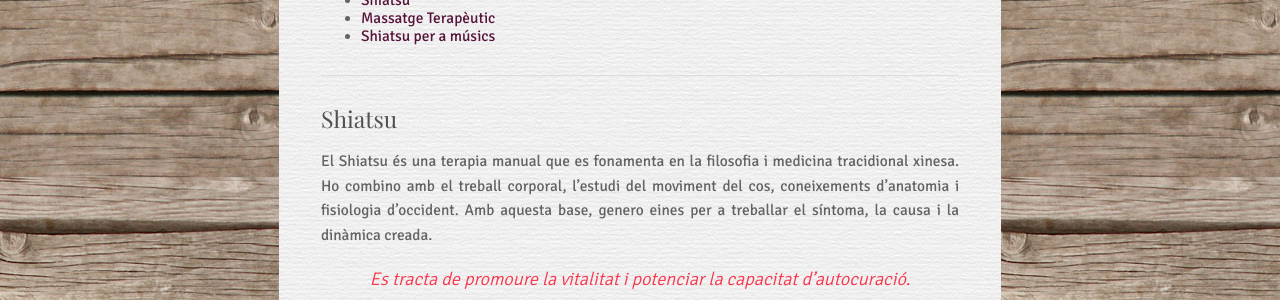
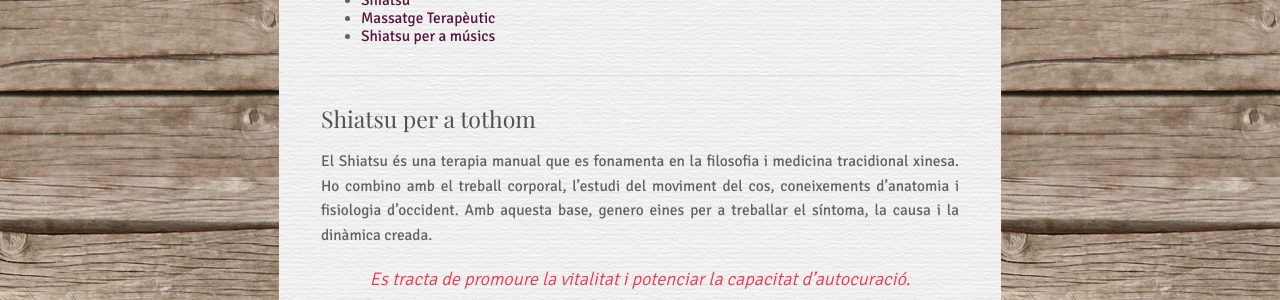
Before and after one commit to agustibr/shiatsu.nuriabelloc.com, a Jekyll site: the page built from 1-sessions.md, in a window 1280 px wide. Shown: the part 323-623 px from the top of the page. Built offline with Jekyll 4.4.1, drawn with Linux system fonts in a browser that asks for light colours; nearby versions of some CDN libraries; some web fonts are replaced.

Commit message:
Updated 1-sessions.md

```diff
--- a/1-sessions.md
+++ b/1-sessions.md
@@ -11,7 +12,7 @@ permalink: sessions/
 
 ---
 
-## Shiatsu
+## Shiatsu per a tothom
 
 El Shiatsu és una terapia manual que es fonamenta en la filosofia i medicina tracidional xinesa. Ho combino amb el treball corporal, l'estudi del moviment del cos, coneixements d'anatomia i fisiologia d'occident. Amb aquesta base, genero eines per a treballar el síntoma, la causa i la dinàmica creada.
 
```
Also changed, not shown: other parts of 1-sessions.md (+1 -0 lines).
